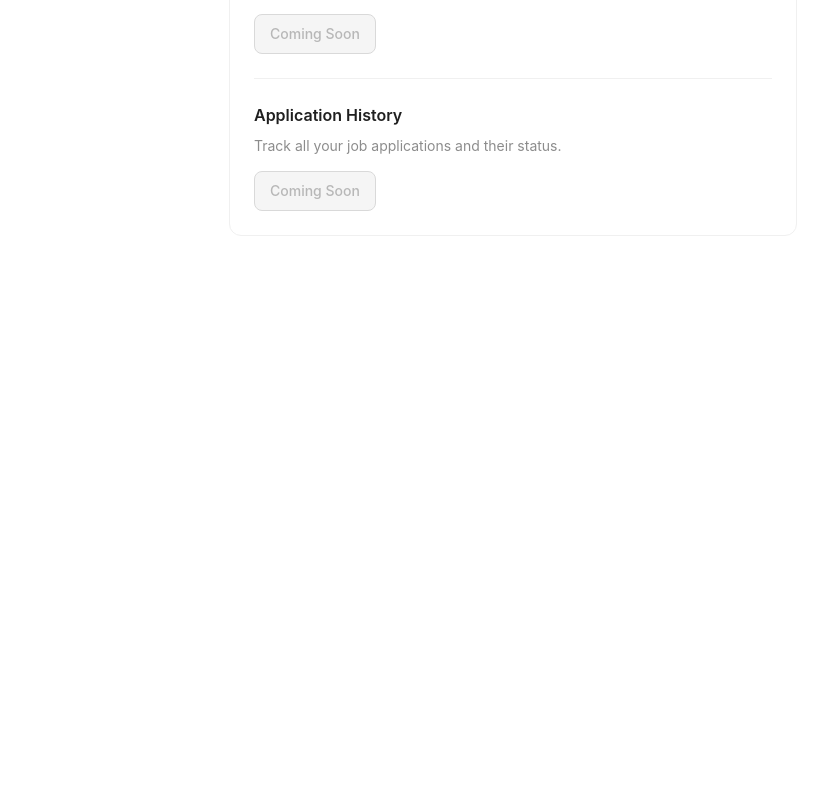
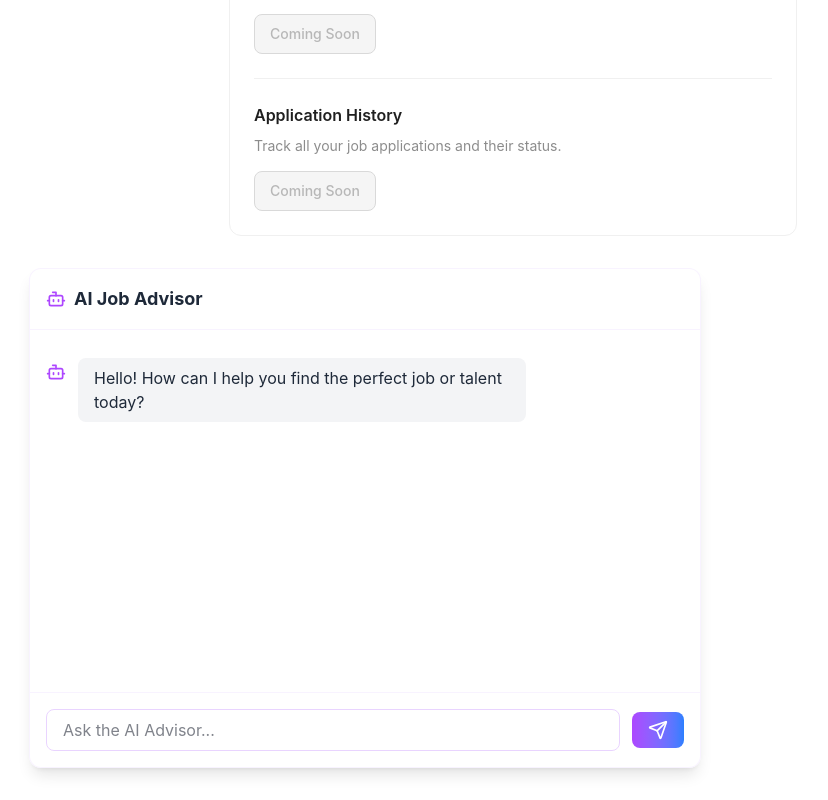
Before and after one commit to memeett/icp, a React (Vite) app in the folder src/projcet_frontend/: page /account in a window 1280 px wide. Shown: the part 588-1388 px from the top of the page, without its empty margins (275-1103 px from the left). Before the commit the page ends 856 px from the top, so only its background shows below. Built offline with nearby package versions, Linux system fonts and the light colour scheme.

Commit message:
Fix ai agent

```diff
--- a/src/projcet_frontend/package.json
+++ b/src/projcet_frontend/package.json
@@ -6,6 +6,7 @@
     "@faker-js/faker": "^8.3.1",
     "@tailwindcss/cli": "^4.0.7",
     "@tailwindcss/vite": "^4.0.8",
+    "@types/uuid": "^10.0.0",
     "antd": "^5.12.8",
     "clsx": "^2.1.1",
     "framer-motion": "^10.18.0",
@@ -16,10 +17,12 @@
     "react-error-boundary": "^4.0.11",
     "react-hook-form": "^7.48.2",
     "react-intersection-observer": "^9.5.3",
+    "react-markdown": "^10.1.0",
     "react-router-dom": "^6.20.1",
     "simplex-noise": "^4.0.3",
     "tailwind-merge": "^3.0.2",
     "tailwindcss": "^4.0.8",
+    "uuid": "^11.1.0",
     "zod": "^3.22.4"
   },
   "devDependencies": {
--- /dev/null
+++ b/src/projcet_frontend/src/components/chat/AdvisorChat.tsx
@@ -0,0 +1,104 @@
+import React, { useState, useRef, useEffect } from 'react';
+import { askAdvisor } from '../../controller/advisorController';
+import { motion } from 'framer-motion';
+import { Send, Bot, User } from 'lucide-react';
+import ReactMarkdown from 'react-markdown';
+
+interface Message {
+    text: string;
+    sender: 'user' | 'ai';
+}
+
+const AdvisorChat: React.FC = () => {
+    const [messages, setMessages] = useState<Message[]>([
+        { text: "Hello! How can I help you find the perfect job or talent today?", sender: 'ai' }
+    ]);
+    const [input, setInput] = useState('');
+    const [isLoading, setIsLoading] = useState(false);
+    const messagesEndRef = useRef<HTMLDivElement>(null);
+
+    const scrollToBottom = () => {
+        messagesEndRef.current?.scrollIntoView({ behavior: "smooth" });
+    };
+
+    useEffect(() => {
+        scrollToBottom();
+    }, [messages]);
+
+    const handleSend = async () => {
+        if (input.trim() === '') return;
+
+        const userMessage: Message = { text: input, sender: 'user' };
+        setMessages(prev => [...prev, userMessage]);
+        setInput('');
+        setIsLoading(true);
+
+        try {
+            const aiResponse = await askAdvisor(input);
+            const aiMessage: Message = { text: aiResponse, sender: 'ai' };
+            setMessages(prev => [...prev, aiMessage]);
+        } catch (error) {
+            const errorMessage: Message = { text: 'Sorry, something went wrong.', sender: 'ai' };
+            setMessages(prev => [...prev, errorMessage]);
+        } finally {
+            setIsLoading(false);
+        }
+    };
+
+    return (
+        <motion.div
+            initial={{ opacity: 0, y: 20 }}
+            animate={{ opacity: 1, y: 0 }}
+            transition={{ duration: 0.5 }}
+            className="bg-white/80 backdrop-blur-sm border border-purple-100/50 rounded-xl shadow-lg w-full max-w-2xl mx-auto flex flex-col h-[500px]"
+        >
+            <div className="p-4 border-b border-purple-100/50">
+                <h3 className="text-lg font-bold text-gray-800 flex items-center">
+                    <Bot className="mr-2 text-purple-500" size={20} />
+                    AI Job Advisor
+                </h3>
+            </div>
+            <div className="flex-grow p-4 overflow-y-auto">
+                {messages.map((msg, index) => (
+                    <motion.div
+                        key={index}
+                        initial={{ opacity: 0, y: 10 }}
+                        animate={{ opacity: 1, y: 0 }}
+                        className={`flex items-start gap-3 my-3 ${msg.sender === 'user' ? 'justify-end' : ''}`}
+                    >
+                        {msg.sender === 'ai' && <Bot className="text-purple-500 flex-shrink-0 mt-1" size={20} />}
+                        <div className={`px-4 py-2 rounded-lg max-w-xs md:max-w-md ${msg.sender === 'user' ? 'bg-purple-500 text-white' : 'bg-gray-100 text-gray-800'}`}>
+                            <div className="prose prose-sm max-w-full">
+                                <ReactMarkdown>{msg.text}</ReactMarkdown>
+                            </div>
+                        </div>
+                        {msg.sender === 'user' && <User className="text-gray-500 flex-shrink-0 mt-1" size={20} />}
+                    </motion.div>
+                ))}
+                <div ref={messagesEndRef} />
+            </div>
+            <div className="p-4 border-t border-purple-100/50 flex items-center">
+                <input
+                    type="text"
+                    value={input}
+                    onChange={(e) => setInput(e.target.value)}
+                    onKeyPress={(e) => e.key === 'Enter' && handleSend()}
+                    disabled={isLoading}
+                    placeholder="Ask the AI Advisor..."
+                    className="flex-grow px-4 py-2 bg-white/50 border border-purple-200 rounded-lg focus:outline-none focus:ring-2 focus:ring-purple-400 transition-all"
+                />
+                <motion.button
+                    whileHover={{ scale: 1.1 }}
+                    whileTap={{ scale: 0.9 }}
+                    onClick={handleSend}
+                    disabled={isLoading}
+                    className="ml-3 px-4 py-2 bg-gradient-to-r from-purple-500 to-blue-500 text-white rounded-lg disabled:opacity-50"
+                >
+                    {isLoading ? '...' : <Send size={20} />}
+                </motion.button>
+            </div>
+        </motion.div>
+    );
+};
+
+export default AdvisorChat;
--- /dev/null
+++ b/src/projcet_frontend/src/controller/advisorController.ts
@@ -0,0 +1,54 @@
+const ADVISOR_API_URL = "http://127.0.0.1:8002/api/chat";
+
+export const askAdvisor = async (prompt: string): Promise<string> => {
+    try {
+        const payload = {
+            message: prompt
+        };
+
+        console.log('Sending message to advisor via REST:', JSON.stringify(payload, null, 2));
+
+        const response = await fetch(ADVISOR_API_URL, {
+            method: 'POST',
+            headers: {
+                'Content-Type': 'application/json',
+                'Accept': 'application/json'
+            },
+            body: JSON.stringify(payload),
+        });
+
+        if (!response.ok) {
+            const errorText = await response.text();
+            console.error('Server error response:', errorText);
+            throw new Error(`HTTP ${response.status}: ${errorText}`);
+        }
+
+        const responseData = await response.json();
+        console.log('Received response from advisor:', responseData);
+
+        // Handle the REST API response (ChatResponse model)
+        if (responseData && responseData.response && responseData.status === "success") {
+            return responseData.response;
+        }
+
+        if (responseData && responseData.status === "error") {
+            return `Error from advisor: ${responseData.response}`;
+        }
+
+        return "Maaf, format response dari AI Advisor tidak dikenali.";
+
+    } catch (error: any) {
+        console.error("Error communicating with advisor agent:", error);
+
+        // More specific error messages
+        if (error.message.includes('Failed to fetch')) {
+            return "Tidak dapat terhubung ke AI Advisor. Pastikan server berjalan di http://127.0.0.1:8002";
+        } else if (error.message.includes('400')) {
+            return "Format permintaan tidak valid. Mohon coba lagi.";
+        } else if (error.message.includes('500')) {
+            return "Terjadi kesalahan pada server AI Advisor.";
+        }
+
+        return `Kesalahan: ${error.message}`;
+    }
+};
--- a/src/projcet_frontend/src/pages/AccountPage.tsx
+++ b/src/projcet_frontend/src/pages/AccountPage.tsx
@@ -22,6 +22,7 @@ import {
 import { useAuth } from '../shared/hooks/useAuth';
 import FaceRecognition from '../components/FaceRecognition';
 import Navbar from '../ui/components/Navbar';
+import AdvisorChat from '../components/chat/AdvisorChat';
 
 const { Title, Text, Paragraph } = Typography;
 
@@ -160,6 +161,11 @@ const AccountPage: React.FC = () => {
               </Card>
             </Col>
           </Row>
+
+          <motion.div className="mt-8">
+            <AdvisorChat />
+          </motion.div>
+
         </motion.div>
       </div>
 
```
